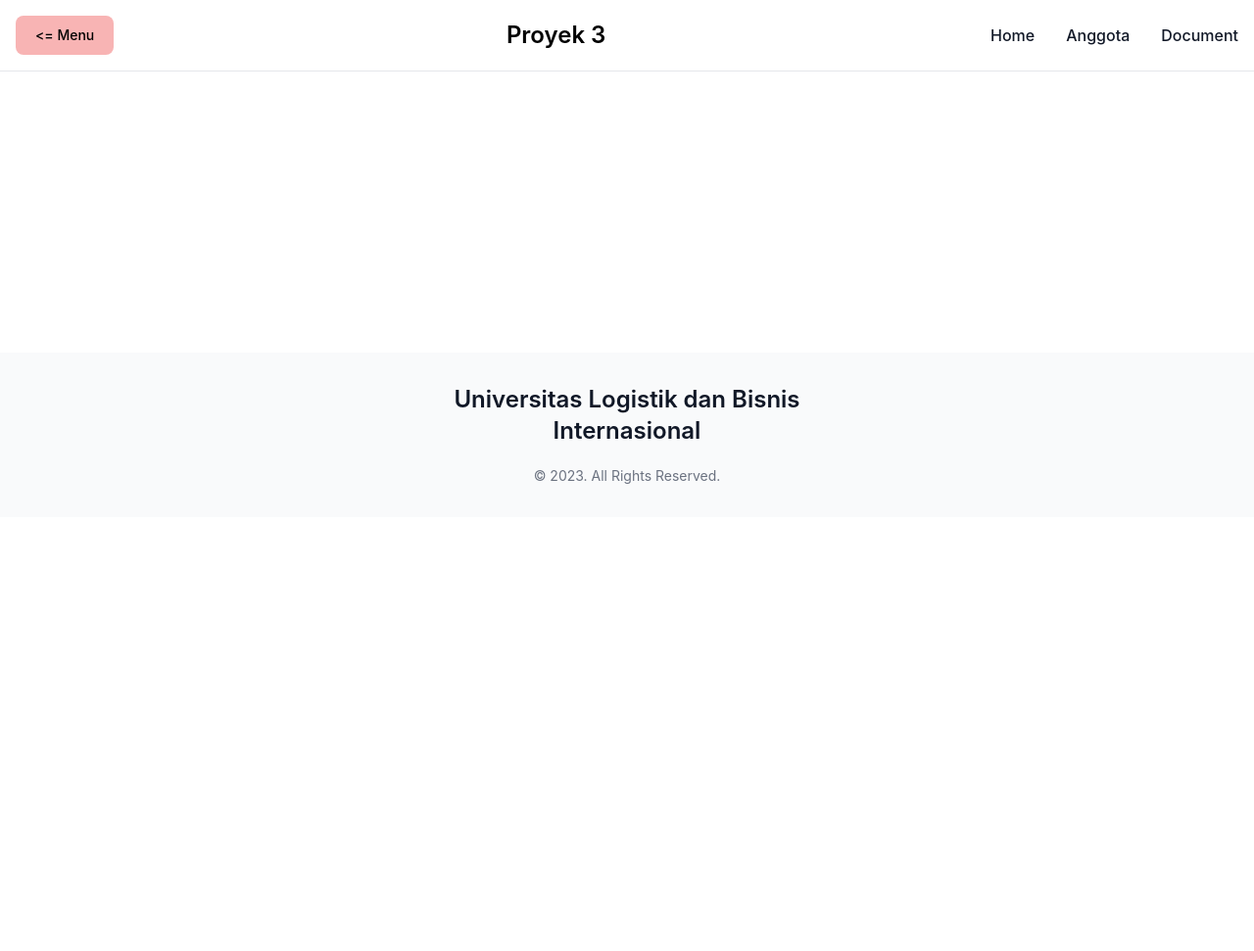
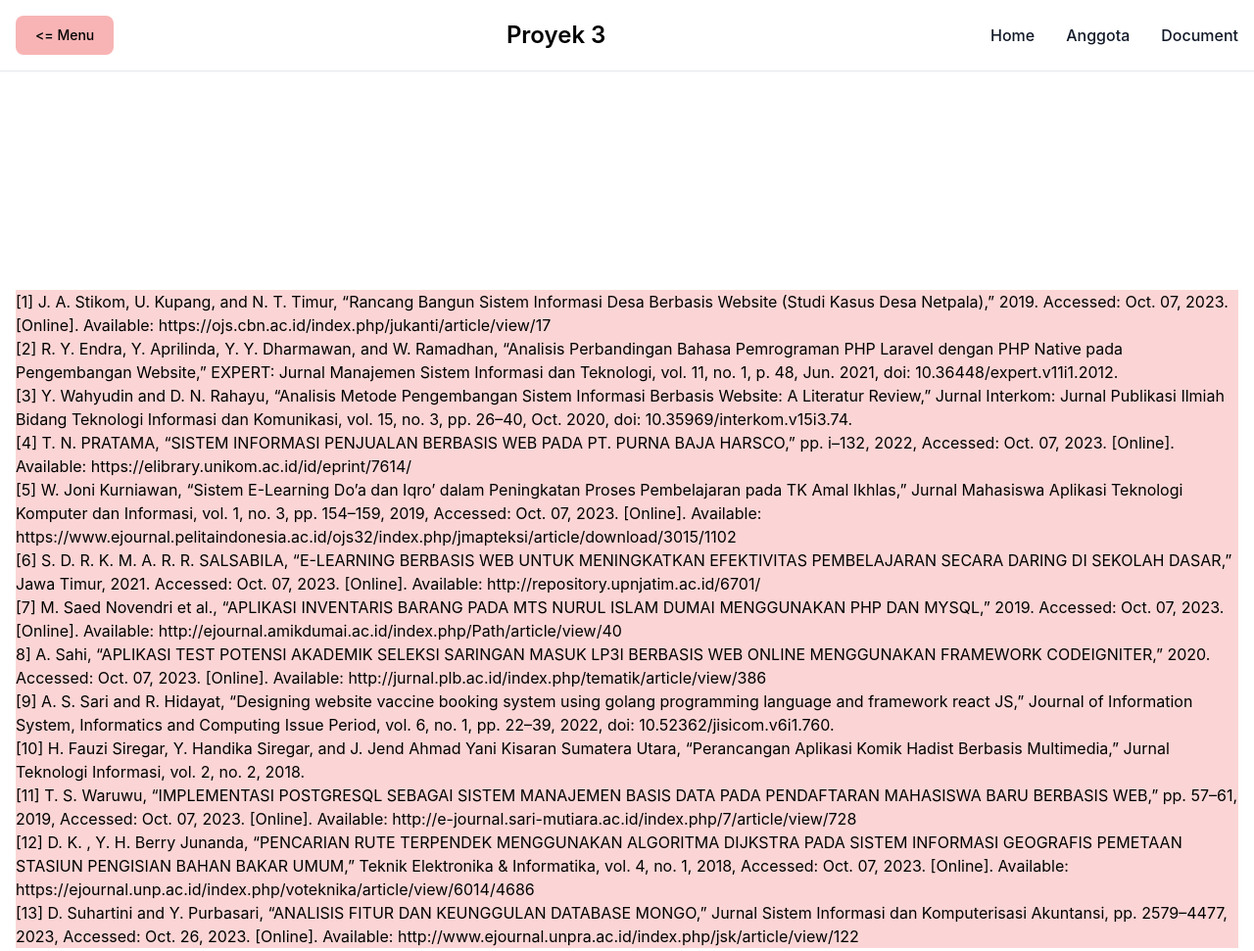
Before and after one commit to berkatauto/proposal-proyek3, a plain HTML site: page page_2.html in a window 1280 px wide. Shown: the top 971 px of the page at 98% size. Before the commit the page ends 800 px from the top, so only its background shows below. Drawn offline with nearby package versions, Linux system fonts and the light colour scheme.

Commit message:
Add (Document) : Menambahkan isi Page_2

```diff
--- a/page_2.html
+++ b/page_2.html
@@ -75,19 +75,31 @@
          <h1 class="text-center text-4xl pt-32 font-extrabold leading-tight text-gray-900 lg:mb-6 lg:text-4xl dark:text-white" id="judulHeader"></h1>
       </header>
        <article class="rounded-xl h-full w-full max-w-full bg-red-200 format format-sm sm:format-base lg:format-lg format-blue dark:format-invert">
-        <div id="pustakaArticle">
+        <div id="pustakaArticle">[1] J. A. Stikom, U. Kupang, and N. T. Timur, “Rancang Bangun Sistem Informasi Desa Berbasis Website (Studi Kasus Desa Netpala),” 2019. Accessed: Oct. 07, 2023. [Online]. Available: https://ojs.cbn.ac.id/index.php/jukanti/article/view/17
         </div>
-        <div id="pustakaArticle2">
+        <div id="pustakaArticle2">[2] R. Y. Endra, Y. Aprilinda, Y. Y. Dharmawan, and W. Ramadhan, “Analisis Perbandingan Bahasa Pemrograman PHP Laravel dengan PHP Native pada Pengembangan Website,” EXPERT: Jurnal Manajemen Sistem Informasi dan Teknologi, vol. 11, no. 1, p. 48, Jun. 2021, doi: 10.36448/expert.v11i1.2012.
         </div>
-        <div id="pustakaArticle3">
+        <div id="pustakaArticle3">[3] Y. Wahyudin and D. N. Rahayu, “Analisis Metode Pengembangan Sistem Informasi Berbasis Website: A Literatur Review,” Jurnal Interkom: Jurnal Publikasi Ilmiah Bidang Teknologi Informasi dan Komunikasi, vol. 15, no. 3, pp. 26–40, Oct. 2020, doi: 10.35969/interkom.v15i3.74.
         </div>
-        <div id="pustakaArticle4">
+        <div id="pustakaArticle4">[4] T. N. PRATAMA, “SISTEM INFORMASI PENJUALAN BERBASIS WEB PADA  PT. PURNA BAJA HARSCO,” pp. i–132, 2022, Accessed: Oct. 07, 2023. [Online]. Available: https://elibrary.unikom.ac.id/id/eprint/7614/
         </div>
-        <div id="pustakaArticle5">
+        <div id="pustakaArticle5">[5] W. Joni Kurniawan, “Sistem E-Learning Do’a dan Iqro’ dalam Peningkatan Proses Pembelajaran pada TK Amal Ikhlas,” Jurnal Mahasiswa Aplikasi Teknologi Komputer dan Informasi, vol. 1, no. 3, pp. 154–159, 2019, Accessed: Oct. 07, 2023. [Online]. Available: https://www.ejournal.pelitaindonesia.ac.id/ojs32/index.php/jmapteksi/article/download/3015/1102
         </div>
-        <div id="pustakaArticle6">
+        <div id="pustakaArticle6">[6] S. D. R. K. M. A. R. R. SALSABILA, “E-LEARNING BERBASIS WEB UNTUK MENINGKATKAN EFEKTIVITAS PEMBELAJARAN SECARA DARING DI SEKOLAH DASAR,” Jawa Timur, 2021. Accessed: Oct. 07, 2023. [Online]. Available: http://repository.upnjatim.ac.id/6701/
         </div>
-        <div id="pustakaArticle7">
+        <div id="pustakaArticle7">[7] M. Saed Novendri et al., “APLIKASI INVENTARIS BARANG PADA MTS NURUL ISLAM DUMAI MENGGUNAKAN PHP DAN MYSQL,” 2019. Accessed: Oct. 07, 2023. [Online]. Available: http://ejournal.amikdumai.ac.id/index.php/Path/article/view/40
+        </div>
+        <div id="pustakaArticle8">8] A. Sahi, “APLIKASI TEST POTENSI AKADEMIK SELEKSI SARINGAN MASUK LP3I BERBASIS WEB ONLINE MENGGUNAKAN FRAMEWORK CODEIGNITER,” 2020. Accessed: Oct. 07, 2023. [Online]. Available: http://jurnal.plb.ac.id/index.php/tematik/article/view/386
+        </div>
+        <div id="pustakaArticle9">[9] A. S. Sari and R. Hidayat, “Designing website vaccine booking system using golang programming language and framework react JS,” Journal of Information System, Informatics and Computing Issue Period, vol. 6, no. 1, pp. 22–39, 2022, doi: 10.52362/jisicom.v6i1.760.
+        </div>
+        <div id="pustakaArticle10">[10] H. Fauzi Siregar, Y. Handika Siregar, and J. Jend Ahmad Yani Kisaran Sumatera Utara, “Perancangan Aplikasi Komik Hadist Berbasis Multimedia,” Jurnal Teknologi Informasi, vol. 2, no. 2, 2018.
+        </div>
+        <div id="pustakaArticle11">[11] T. S. Waruwu, “IMPLEMENTASI POSTGRESQL SEBAGAI SISTEM MANAJEMEN BASIS DATA PADA PENDAFTARAN MAHASISWA BARU BERBASIS WEB,” pp. 57–61, 2019, Accessed: Oct. 07, 2023. [Online]. Available: http://e-journal.sari-mutiara.ac.id/index.php/7/article/view/728
+        </div>
+        <div id="pustakaArticle12">[12] D. K. , Y. H. Berry Junanda, “PENCARIAN RUTE TERPENDEK MENGGUNAKAN ALGORITMA DIJKSTRA PADA SISTEM  INFORMASI GEOGRAFIS PEMETAAN STASIUN PENGISIAN BAHAN BAKAR UMUM,” Teknik Elektronika & Informatika, vol. 4, no. 1, 2018, Accessed: Oct. 07, 2023. [Online]. Available: https://ejournal.unp.ac.id/index.php/voteknika/article/view/6014/4686
+        </div>
+        <div id="pustakaArticle13">[13]	D. Suhartini and Y. Purbasari, “ANALISIS FITUR DAN KEUNGGULAN DATABASE MONGO,” Jurnal Sistem Informasi dan Komputerisasi Akuntansi, pp. 2579–4477, 2023, Accessed: Oct. 26, 2023. [Online]. Available: http://www.ejournal.unpra.ac.id/index.php/jsk/article/view/122
         </div>
          </article>
          <article class="rounded-3x1 w-full max-w-full bg-red-200 format format-sm sm:format-base lg:format-lg format-blue dark:format-invert">
```
